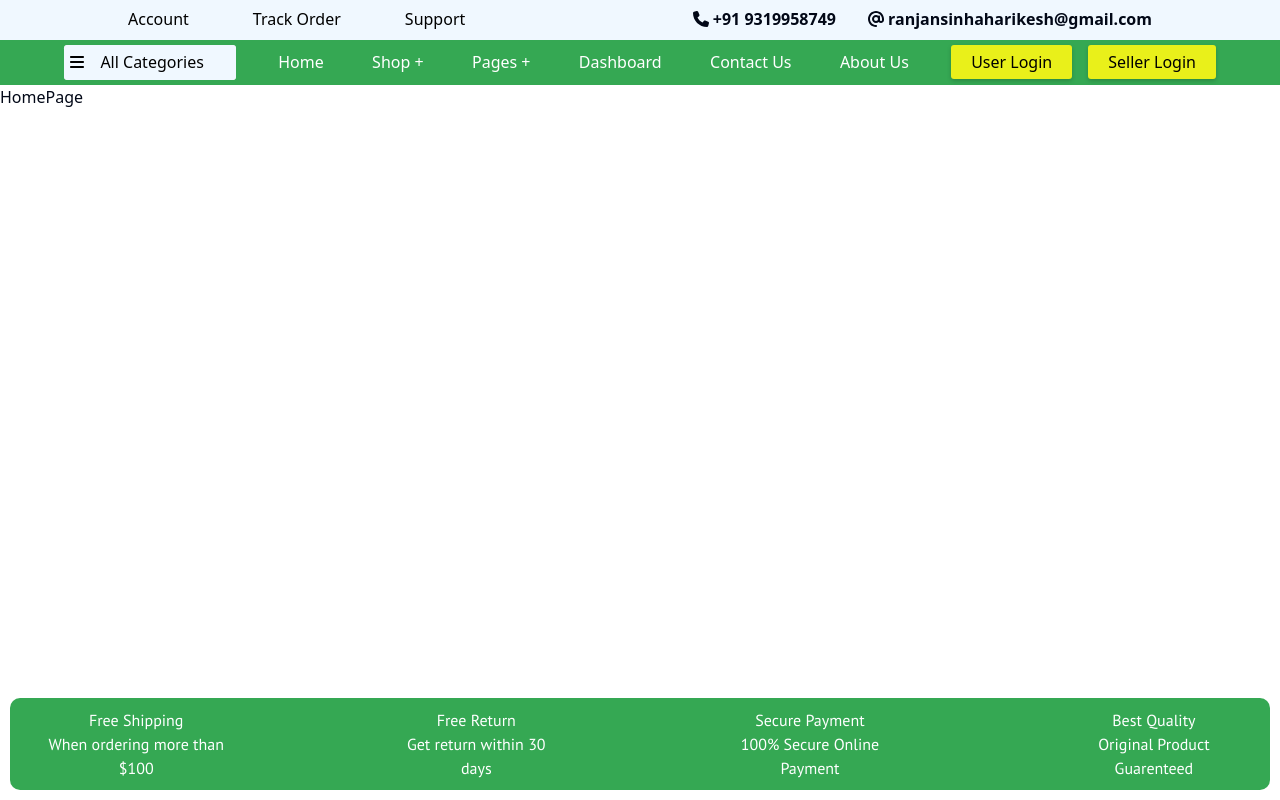
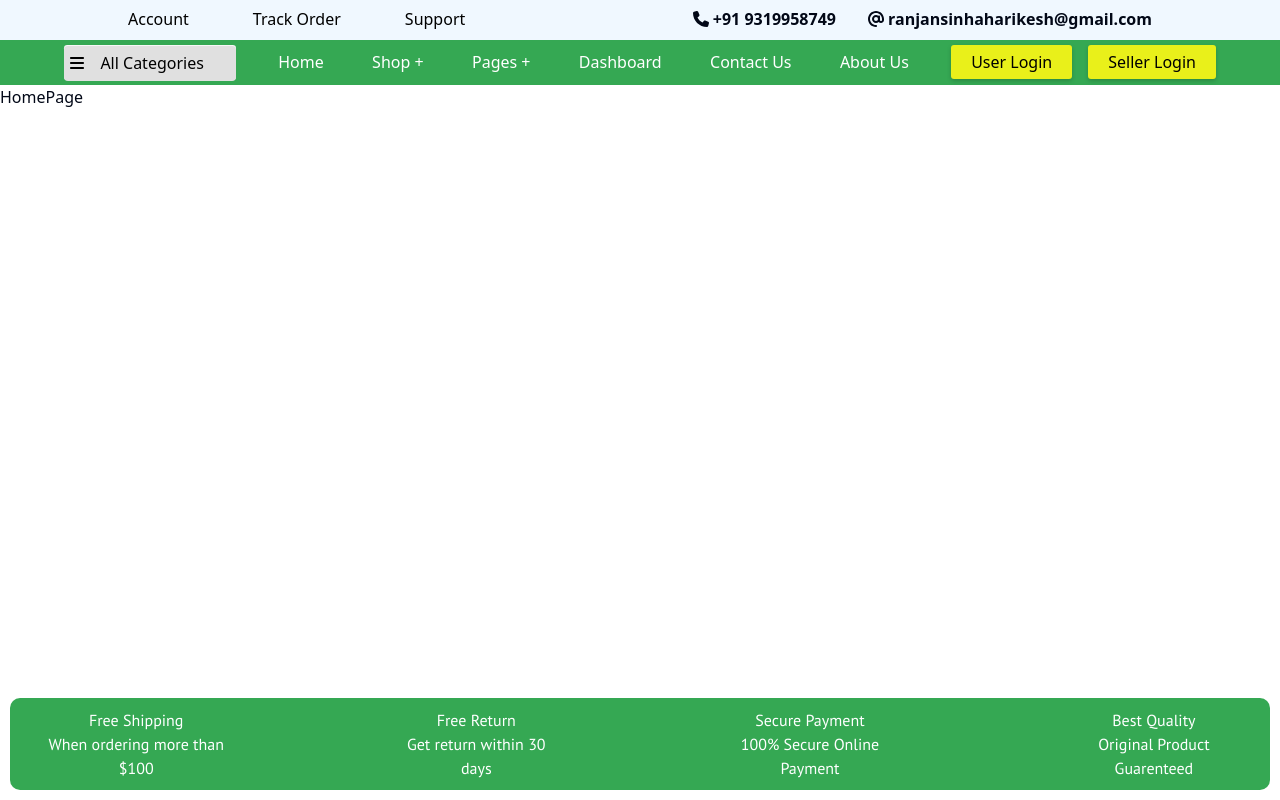
Before and after one commit to Harikesh-14/veggies-mart-frontend, a React (Vite) app: page / in a window 1280 px wide. In both pictures the pointer is over the element "All Categories". Built offline with nearby package versions, Linux system fonts and the light colour scheme.

Commit message:
Hover effect added on all categories

```diff
--- a/src/components/containers/Navbar/Navbar.css
+++ b/src/components/containers/Navbar/Navbar.css
@@ -17,11 +17,13 @@
   color: black;
   background-color: #f7f7f7;
   border-radius: 0.2rem;
+  transition: all 0.15s ease;
 }
 
 .allCategories :hover {
-  background-color: aliceblue;
+  background-color: #e0e0e0;
   border-radius: 4px;
+  transform: translateY(1px);
 }
 
 .categoryGroup {
```
